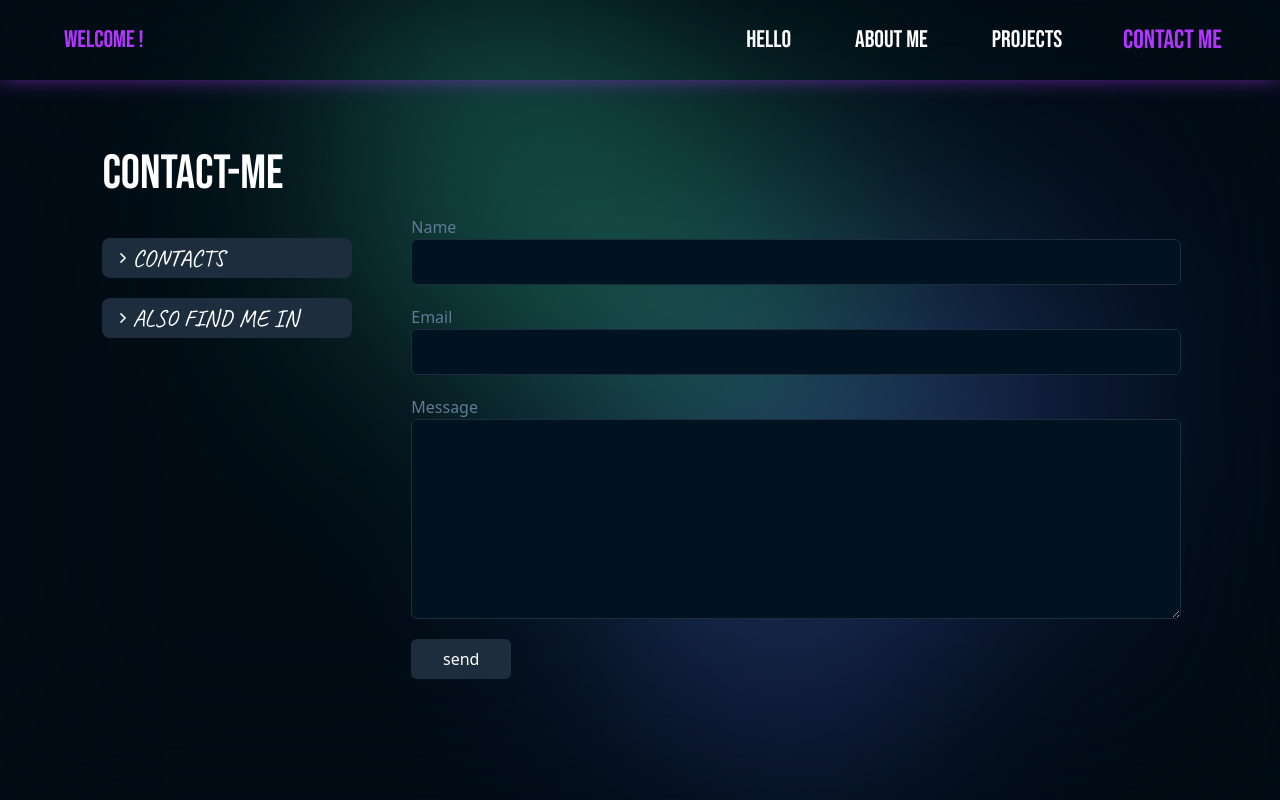
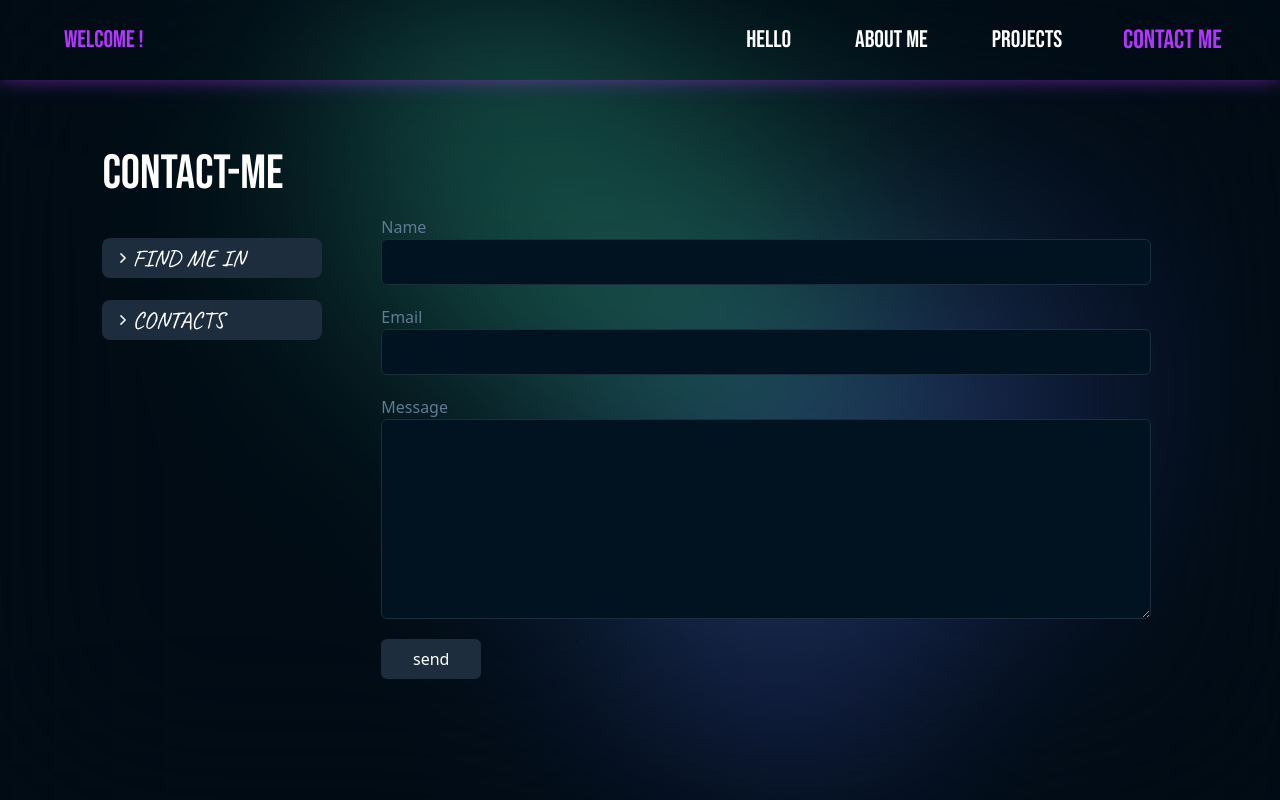
Before and after one commit to Cotne2003/my-portfolio-site, a Next.js app: page /contact-me in a window 1280 px wide. Built offline with nearby package versions, Linux system fonts and the light colour scheme.

Commit message:
added styles and animations

```diff
--- a/components/about/AboutPage.tsx
+++ b/components/about/AboutPage.tsx
@@ -30,7 +30,7 @@ const AboutPage = () => {
   };
 
   return (
-    <main className="min-h-[100vh] flex pl-[8%] pt-[150px] gap-[5%] max-lg:flex-col max-lg:px-[5%] max-lg:pt-[120px] max-lg:gap-[0px] max-lg:pb-[100px]">
+    <main className="min-h-[100vh] flex pl-[8%] pt-[150px] gap-[5%] max-lg:flex-col max-lg:px-[5%] max-lg:pt-[120px] max-lg:gap-[20px] max-lg:pb-[100px] max-md:pt-[100px]">
       <FirstSection
         persHandler={persHandler}
         pers={pers}
--- a/components/about/FirstSection.tsx
+++ b/components/about/FirstSection.tsx
@@ -24,9 +24,9 @@ const FirstSection = ({ persHandler, pers, profHandler, prof }: Props) => {
           whileInView={{ opacity: 1 }}
           viewport={{ once: true }}
           transition={{ duration: 1 }}
-          className="absolute top-[240px] text-3xl text-[#B336FF] lg:hidden"
+          className="absolute top-[110px] text-3xl text-[#B336FF] lg:hidden w-[8ch]"
         >
-          personal
+          personal information
         </motion.h2>
       );
     } else if (info === false && prof === true) {
@@ -36,9 +36,9 @@ const FirstSection = ({ persHandler, pers, profHandler, prof }: Props) => {
           whileInView={{ opacity: 1 }}
           viewport={{ once: true }}
           transition={{ duration: 1 }}
-          className="absolute top-[240px] text-3xl text-[#B336FF] lg:hidden"
+          className="absolute top-[110px] text-3xl text-[#B336FF] lg:hidden w-[12ch]"
         >
-          proffesional
+          proffesional information
         </motion.h2>
       );
     } else {
@@ -46,7 +46,7 @@ const FirstSection = ({ persHandler, pers, profHandler, prof }: Props) => {
     }
   };
   return (
-    <section className="w-[220px] max-lg:w-full">
+    <section className="w-[220px] max-lg:w-full max-lg:border-b-2 max-lg:pb-3 max-lg:border-b-[#B336FF] relative">
       <h2 className="text-5xl max-lg:text-4xl">about-me</h2>
       <div className="mt-[40px] max-lg:mt-[20px] max-lg:h-[120px]">
         <div
@@ -93,9 +93,12 @@ const FirstSection = ({ persHandler, pers, profHandler, prof }: Props) => {
         </AnimatePresence>
       </div>
       {waitedH2()}
-      <div className="max-lg:hidden">
+      <motion.div
+        animate={info ? { y: "70px" } : {}}
+        className="max-lg:hidden absolute w-full top-[130px]"
+      >
         <ContactsList />
-      </div>
+      </motion.div>
     </section>
   );
 };
--- a/components/contactPage/ContactPage.tsx
+++ b/components/contactPage/ContactPage.tsx
@@ -13,16 +13,12 @@ const ContactPage = () => {
     setAlso(!also);
   };
 
-  console.log("test");
-
   return (
     <main className="h-[100vh] flex pl-[8%] pt-[150px] gap-[5%]">
-      <section className="w-[250px]">
+      <section className="w-[220px] relative">
         <h2 className="text-5xl">contact-me</h2>
+
         <div className="mt-[40px]">
-          <ContactsList />
-        </div>
-        <div>
           <div className="mt-[20px]">
             <div
               className="rounded-lg py-1 pl-4 bg-[#1e2d3d] text-2xl Caveat uppercase flex items-center gap-1 cursor-pointer"
@@ -31,7 +27,7 @@ const ContactPage = () => {
               <span className={`${also ? "rotate-90" : "rotate-0"}`}>
                 <Image src={arrow} width={10} alt="" />
               </span>{" "}
-              also find me in
+              find me in
             </div>
           </div>
           <AnimatePresence>
@@ -82,6 +78,12 @@ const ContactPage = () => {
             )}
           </AnimatePresence>
         </div>
+        <motion.div
+          animate={also ? { y: "100px" } : {}}
+          className="absolute w-full top-[130px]"
+        >
+          <ContactsList />
+        </motion.div>
       </section>
       <Form />
     </main>
```
